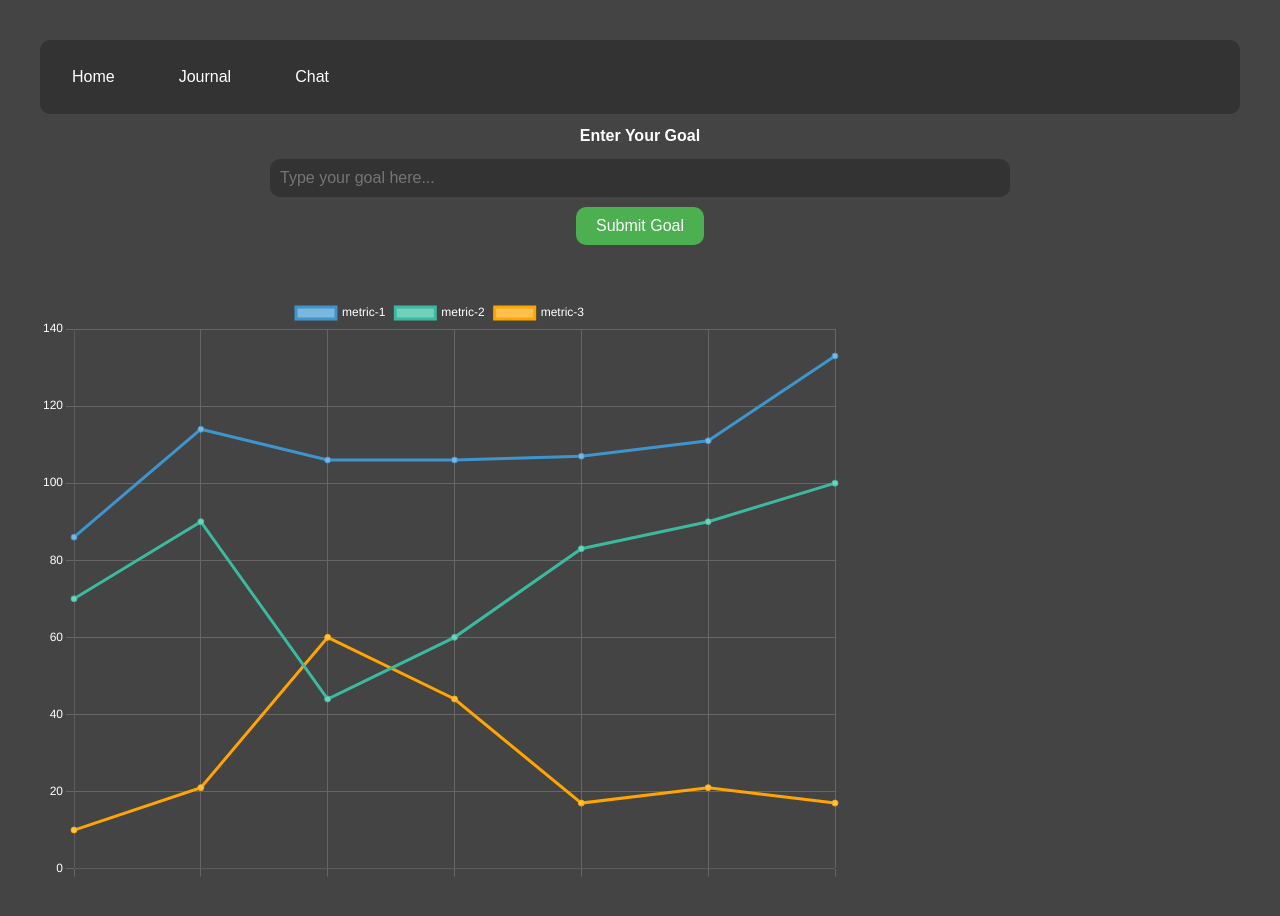
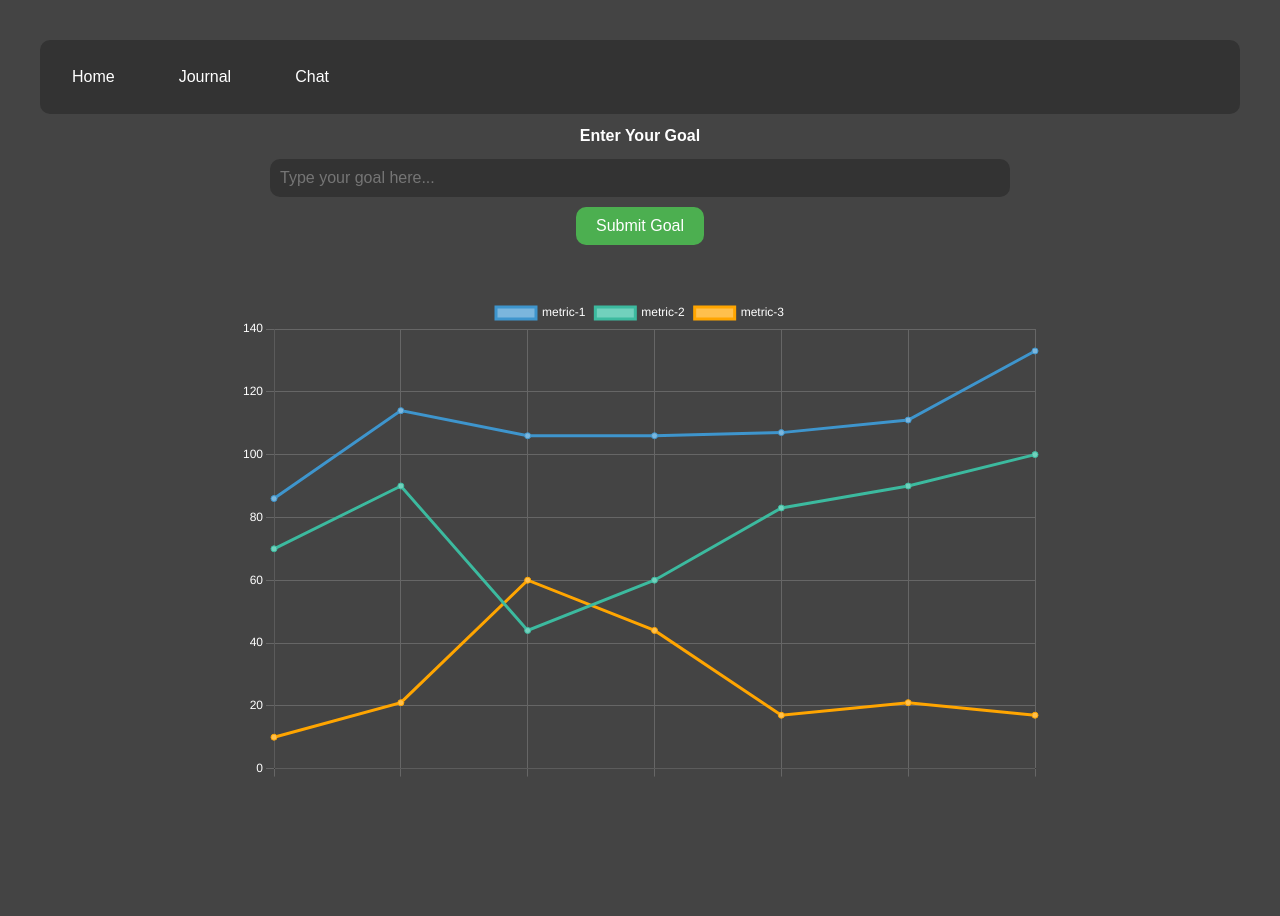
Before and after one commit to JustinMeimar/semantic-journal, a React (Create React App) app in the folder app/: page / in a window 1280 px wide. Shown: the top 916 px of the page. After the commit the page ends 837 px from the top, so only its background shows below. Built offline with nearby package versions, Linux system fonts and the light colour scheme.

Commit message:
center chart

```diff
--- a/app/src/App.css
+++ b/app/src/App.css
@@ -181,4 +181,13 @@ nav a:active {
 
 #myChart {
   max-width: 800px;
+  max-height: 500px;
+  float: center;
 }
+
+.chartContainer {
+  display: flex;
+  justify-content: center;
+  align-items: center;
+  flex-direction: column;
+}
--- a/app/src/pages/Home.jsx
+++ b/app/src/pages/Home.jsx
@@ -125,7 +125,9 @@ const Home = () => {
                 </button>
             </form>
             <br /><br />
-            <canvas id="myChart" ref={chartRef} />
+            <div className="chartContainer">
+                <canvas id="myChart" ref={chartRef} />
+            </div>
         </div>
     );
 };
```
